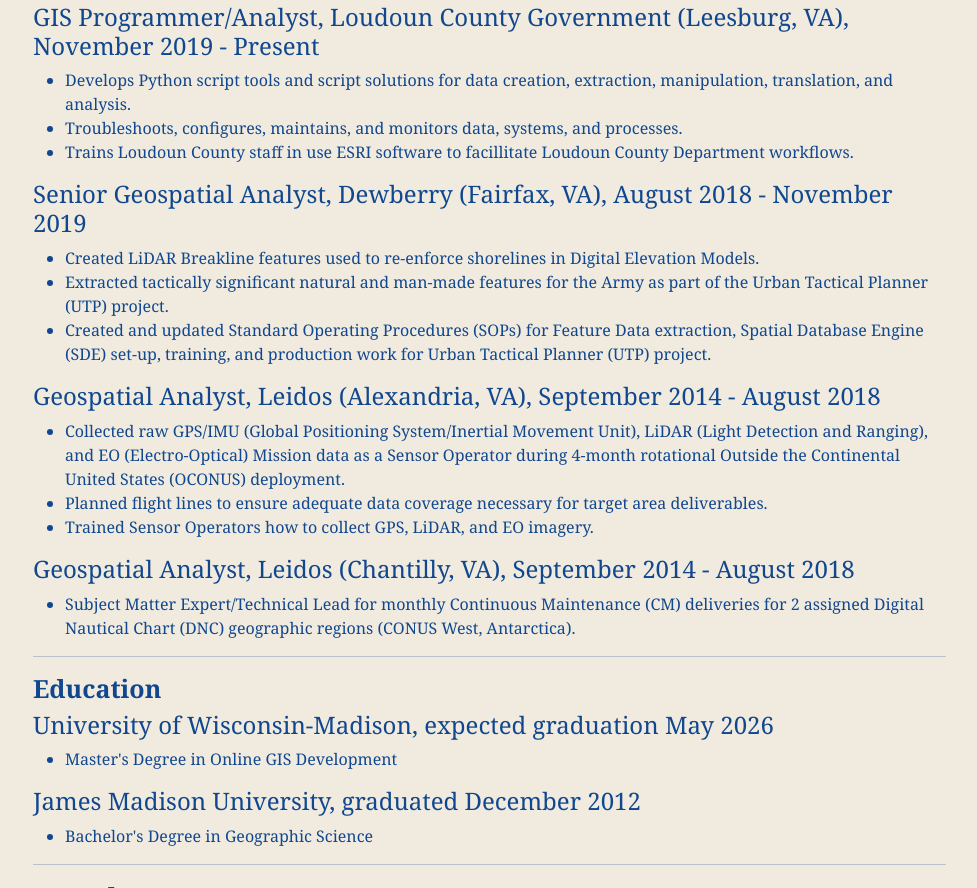
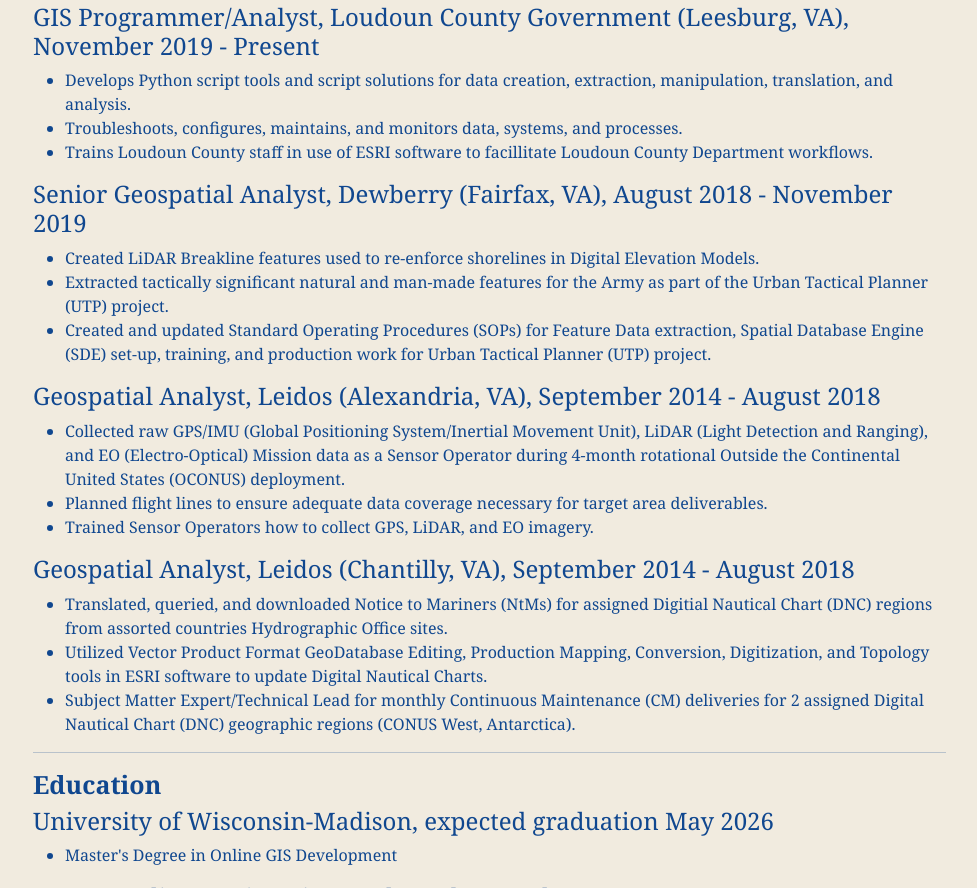
Before and after one commit to sehorwitz/shannon-horwitz-portfolio, a plain HTML site: page career.html in a window 1280 px wide. Shown: the part 327-1215 px from the top of the page, without its empty margins (57-1034 px from the left). Drawn offline with Linux system fonts and the light colour scheme.

Commit message:
dnc
update to description

```diff
--- a/career.html
+++ b/career.html
@@ -57,7 +57,7 @@
                 <ul>
                     <li>Develops Python script tools and script solutions for data creation, extraction, manipulation, translation, and analysis.</li>
                     <li>Troubleshoots, configures, maintains, and monitors data, systems, and processes.</li>
-                    <li>Trains Loudoun County staff in use ESRI software to facillitate Loudoun County Department workflows.</li>
+                    <li>Trains Loudoun County staff in use of ESRI software to facillitate Loudoun County Department workflows.</li>
                 </ul>
                 <h4>Senior Geospatial Analyst, Dewberry (Fairfax, VA), August 2018 - November 2019</h4>
                 <ul>
@@ -75,6 +75,8 @@
                 </ul>
                 <h4>Geospatial Analyst, Leidos (Chantilly, VA), September 2014 - August 2018</h4>
                 <ul>
+                    <li>Translated, queried, and downloaded Notice to Mariners (NtMs) for assigned Digitial Nautical Chart (DNC) regions from assorted countries Hydrographic Office sites.</li>
+                    <li>Utilized Vector Product Format GeoDatabase Editing, Production Mapping, Conversion, Digitization, and Topology tools in ESRI software to update Digital Nautical Charts.</li>
                     <li>Subject Matter Expert/Technical Lead for monthly Continuous Maintenance (CM) deliveries for 2 assigned Digital Nautical Chart (DNC) geographic regions (CONUS West, Antarctica).</li>
                 </ul>
                 <hr>
```
